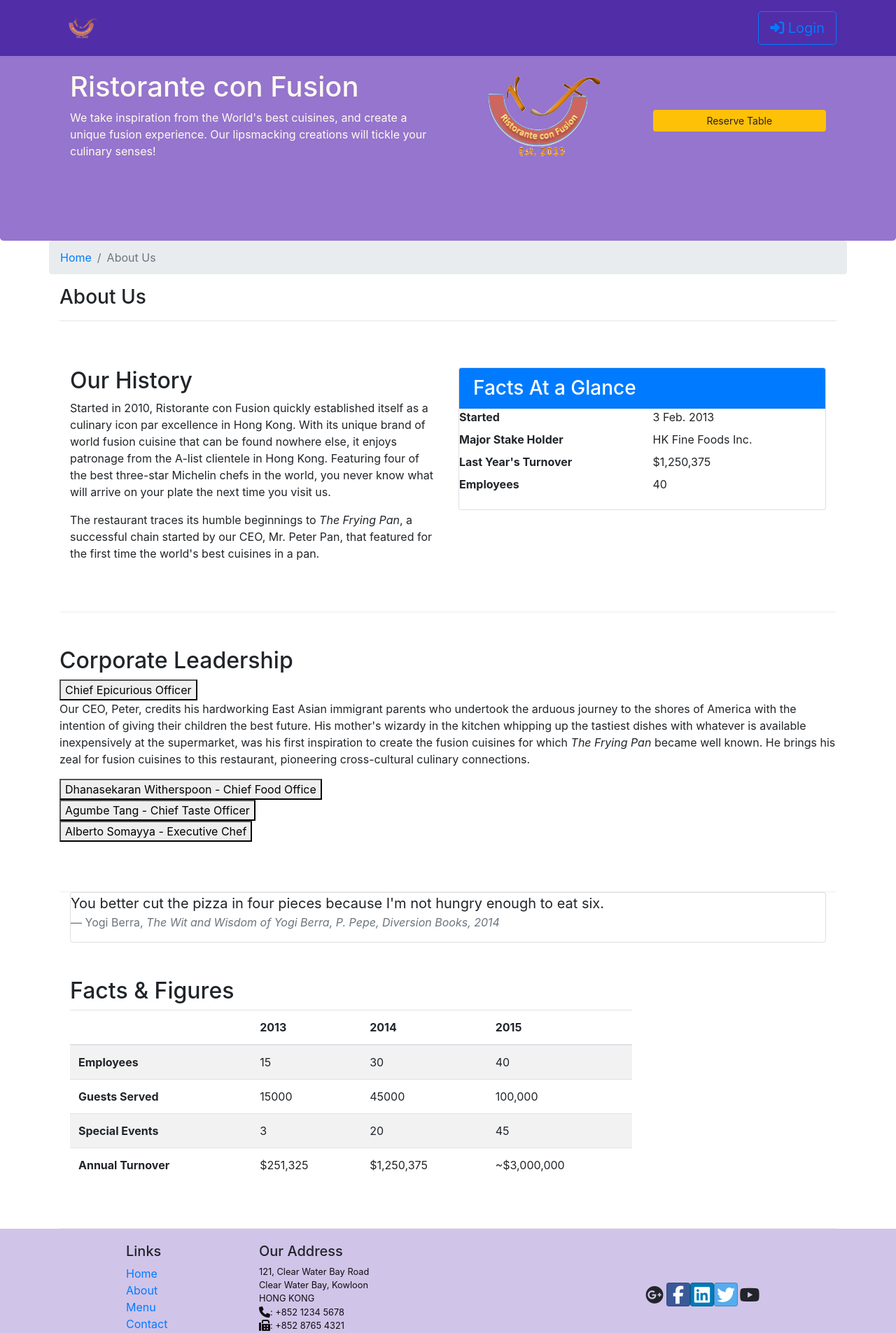
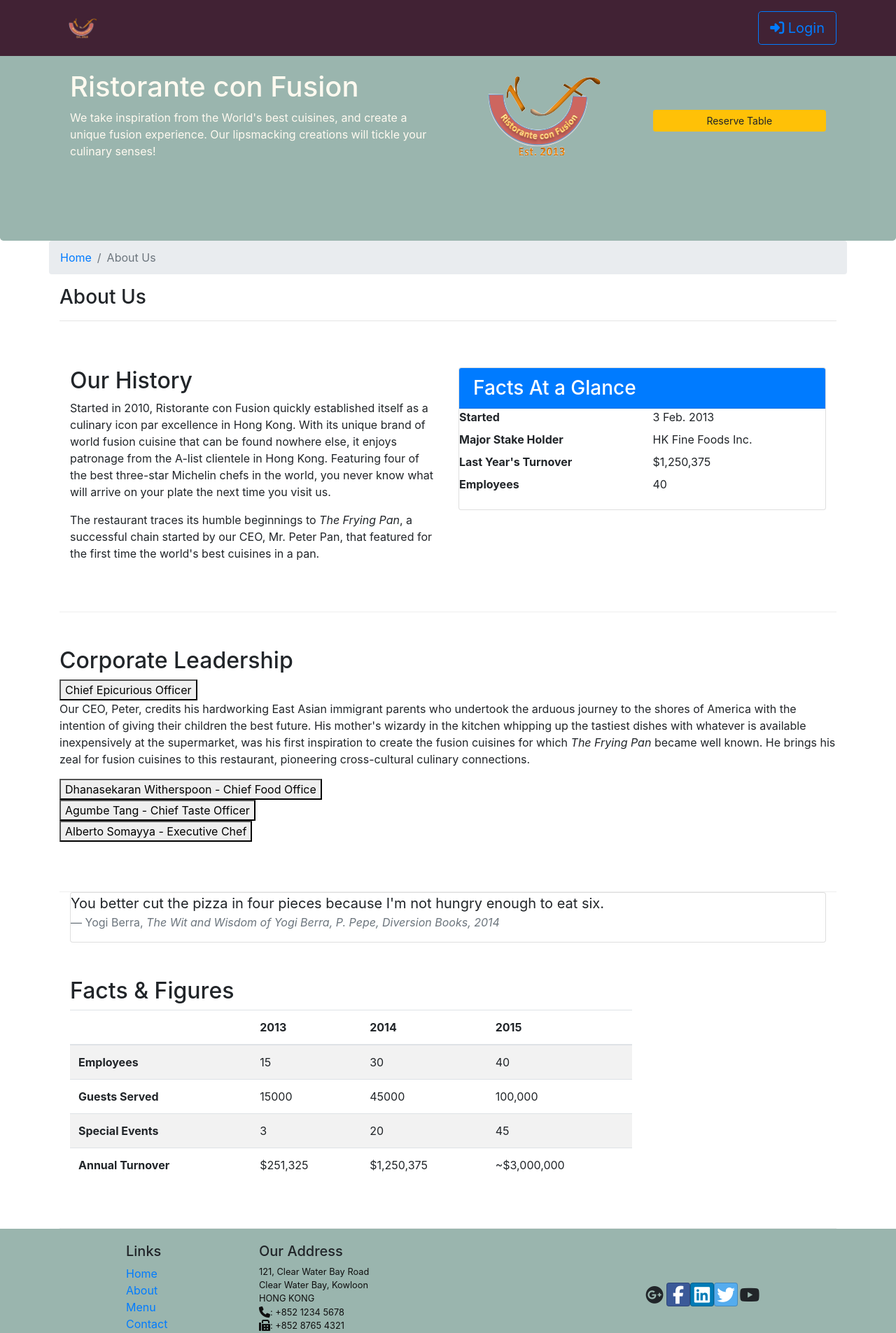
Before and after one commit to luesoad/restaurant-website, an Angular app: page /about in a window 1280 px wide. Shown: the top 1905 px of the page at 70% size. Built offline with nearby package versions, Linux system fonts and the light colour scheme; some icons are missing.

Commit message:
change color scheme

```diff
--- a/src/app/carousel/carousel.component.scss
+++ b/src/app/carousel/carousel.component.scss
@@ -1,12 +1,13 @@
+@import 'src/assets/private/sass/base.scss';
+
 .carousel {
-     background: #512DA8;
+     background: $primary;
  }
 
 .carousel-item {
   height: 300px;
 }
 
-
 .carousel-image img {
   left: 40px;
   bottom: 40px;
--- a/src/app/components/footer/footer.component.scss
+++ b/src/app/components/footer/footer.component.scss
@@ -1,5 +1,7 @@
+@import 'src/assets/private/sass/base.scss';
+
 .footer {
-    background-color: #D1C4E9;
+    background-color: $secondary;
     margin: 0 auto;
     padding: 20px 0 0;
 
--- a/src/app/components/header/header.component.scss
+++ b/src/app/components/header/header.component.scss
@@ -1,5 +1,7 @@
+@import 'src/assets/private/sass/base.scss';
+
 .navbar-inverse {
-    background-color: #512DA8;
+    background-color: $purple;
 }
 
 .nav-collapse .li {
@@ -12,8 +14,8 @@
 
 .jumbotron {
   padding: 70px 30px 70px 30px;
-  margin: 0px auto;
-  background: #9575CD;
+  margin: 0 auto;
+  background: $secondary;
   color: floralwhite;
 }
 
--- a/src/assets/private/sass/_base.scss
+++ b/src/assets/private/sass/_base.scss
@@ -1,11 +1,16 @@
 // Colors
 
-$primary:               #B8B8B8;
-$secondary:             #777;
+$primary:               #88292F;
+$secondary:             #9AB5AE;
 $white:                 #fff;
 
 $twitter:               #00acee;
 $pinterest:             #c8232c;
+
+$purple:                #412234;
+$light:                 #D2BF9C;
+$pink:                  #A6808C;
+
 
 //
 // Variables
@@ -86,3 +91,10 @@ $screen-lg-desktop:          $screen-lg-min !default;
 $screen-xs-max:              ($screen-sm-min - 1) !default;
 $screen-sm-max:              ($screen-md-min - 1) !default;
 $screen-md-max:              ($screen-lg-min - 1) !default;
+
+
+// Colors
+$success:       $secondary;
+$info:          $pink;
+$warning:       $purple;
+$danger:        $primary;
```
Also changed, not shown: 1 other file (tests, documents, lock files or other folders).
